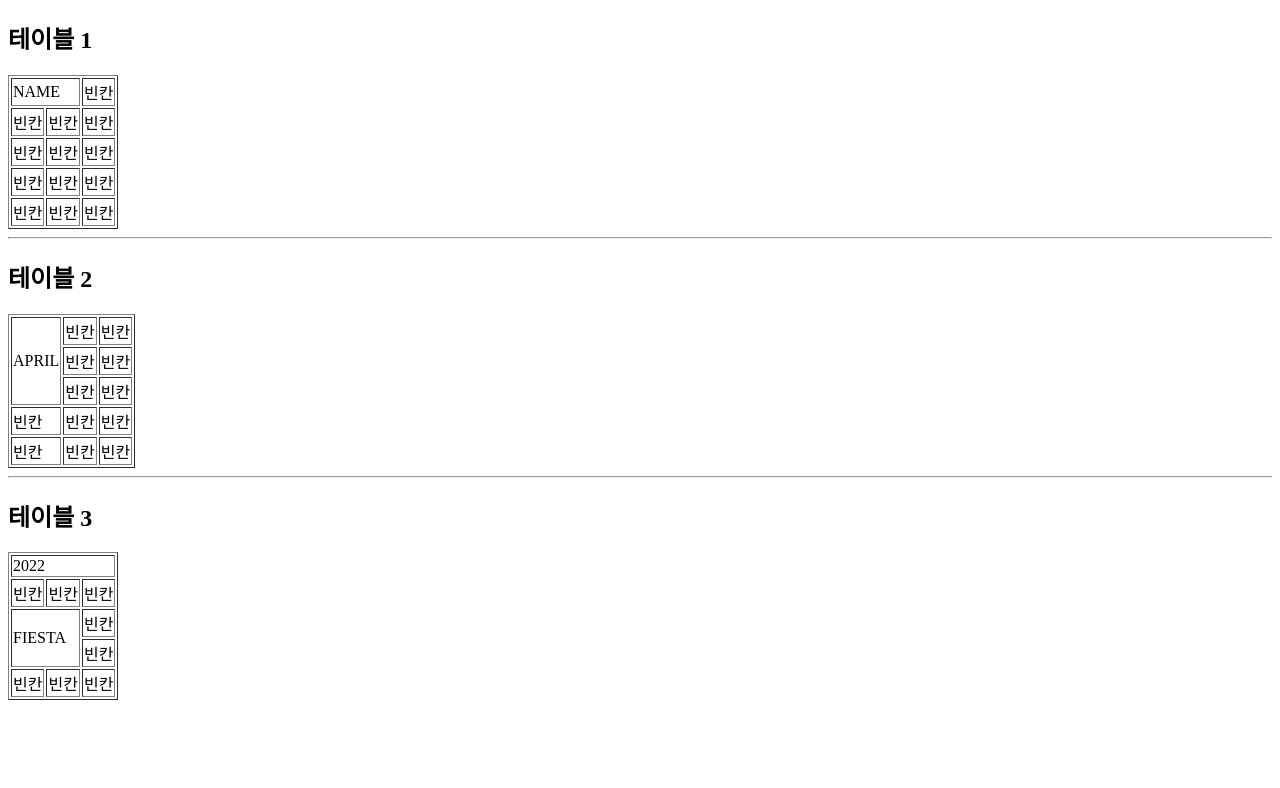
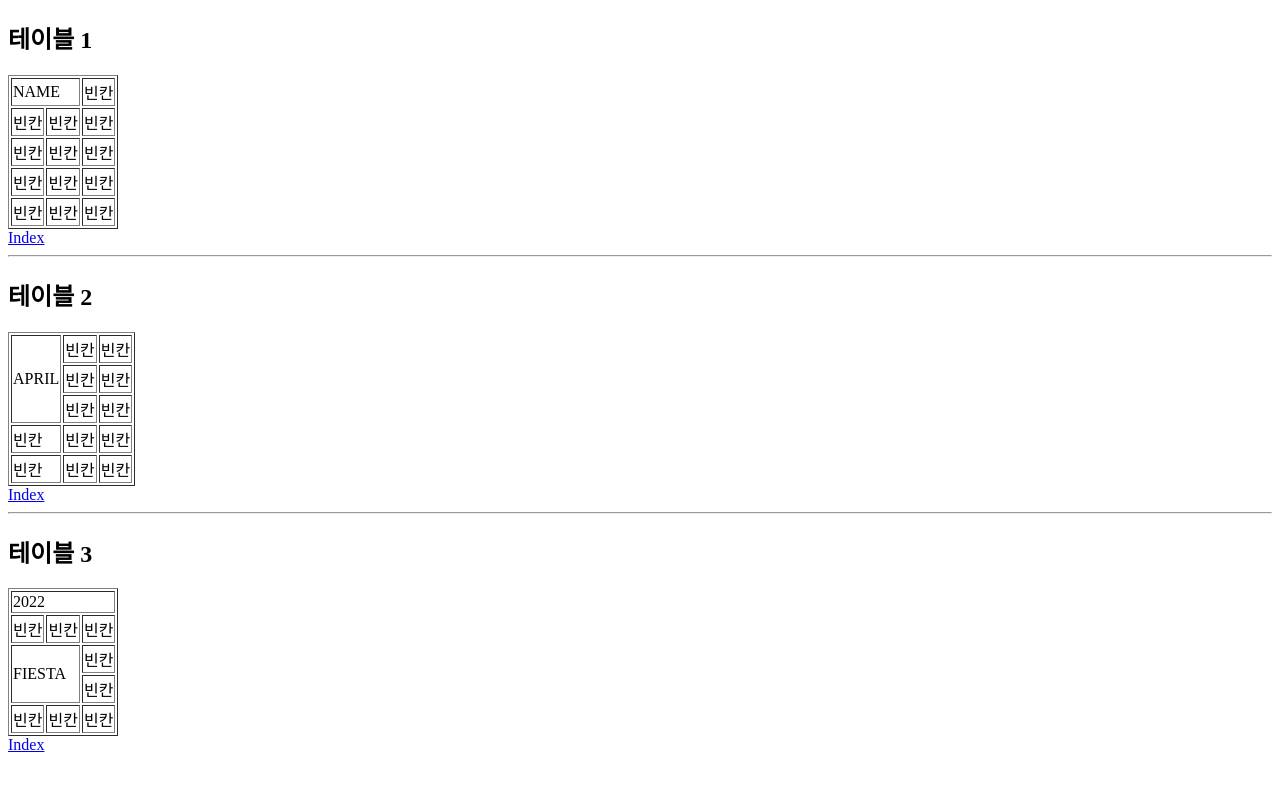
Before and after one commit to tjrwls234/study_publisings, a plain HTML site: page docs/htmls/cases/tables_span.html in a window 1280 px wide. Drawn offline with Linux system fonts and the light colour scheme.

Commit message:
add table_span

```diff
--- a/docs/htmls/cases/tables_span.html
+++ b/docs/htmls/cases/tables_span.html
@@ -34,6 +34,7 @@
         <td>빈칸</td>
       </tr>
     </table>
+    <a href="../../index.html" target="_self">Index</a>
     <hr />
 
     <h2>테이블 2</h2>
@@ -62,6 +63,7 @@
         <td>빈칸</td>
       </tr>
     </table>
+    <a href="../../index.html" target="_self">Index</a>
 
     <hr />
     <h2>테이블 3</h2>
@@ -87,5 +89,6 @@
         <td>빈칸</td>
       </tr>
     </table>
+    <a href="../../index.html" target="_self">Index</a>
   </body>
 </html>
```
